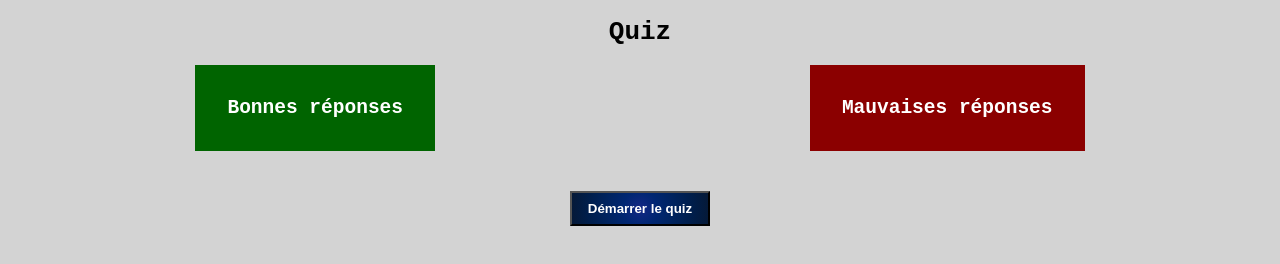
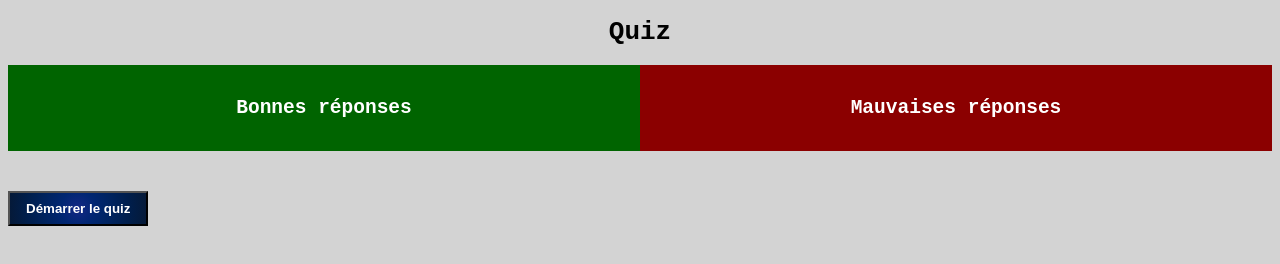
Before and after one commit to Oriane-Toque/quiz-js, a plain HTML site: page index.html in a window 1280 px wide. Drawn offline with Linux system fonts and the light colour scheme.

Commit message:
finitions

```diff
--- a/css/style.css
+++ b/css/style.css
@@ -11,19 +11,20 @@ h3 {
 
 .container {
     display: flex;
-    justify-content: space-around;
 }
 
 #right {
     padding: 1rem 2rem;
     background-color: darkgreen;
     color: white;
+    flex-basis: 50%;
 }
 
 #wrong {
     padding: 1rem 2rem;
     background-color: darkred;
     color: white;
+    flex-basis: 50%;
 }
 
 button {
```
